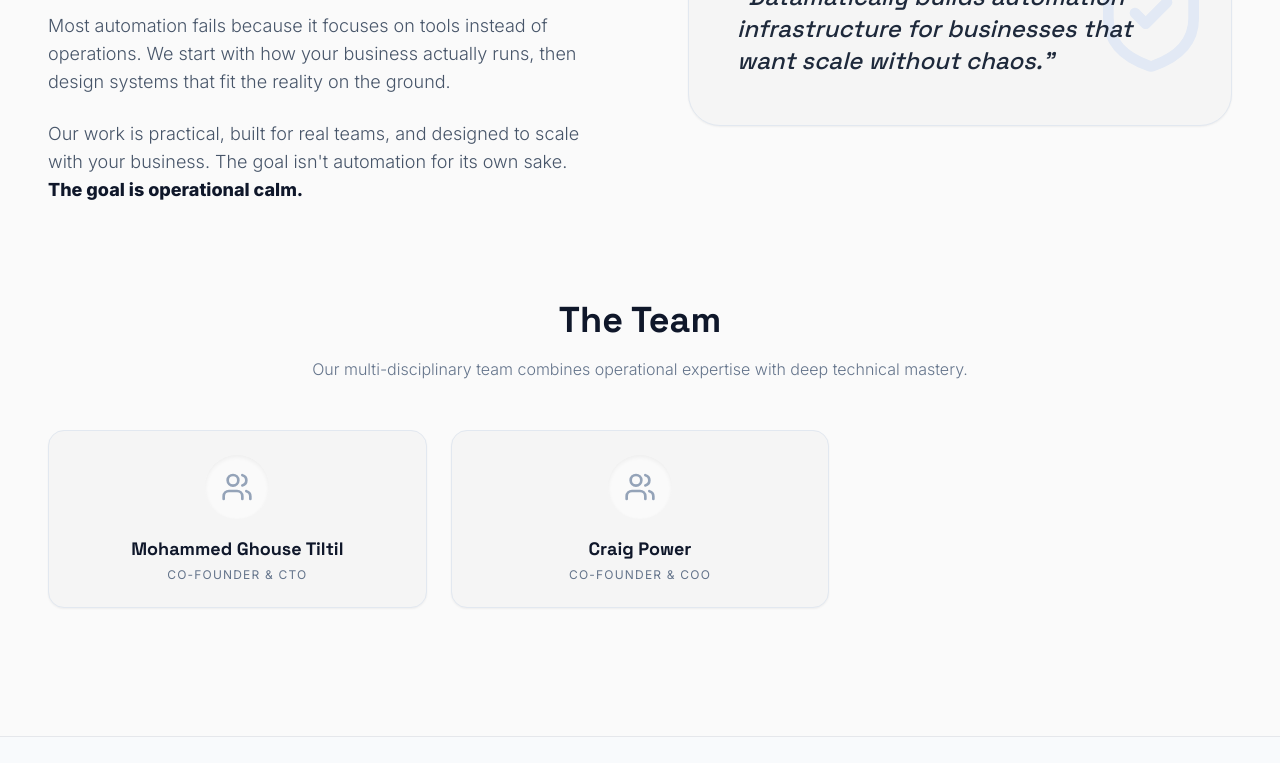
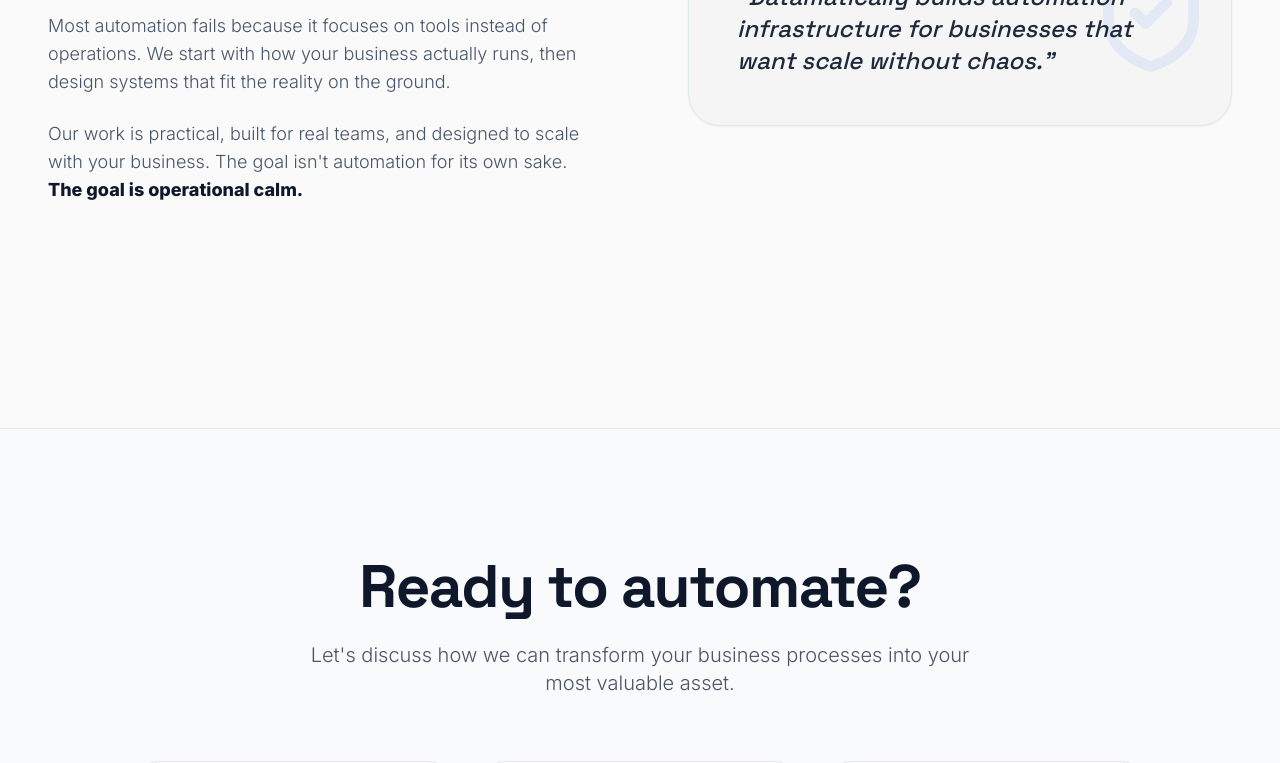
Before and after one commit to mohdghousetiltil/datamatically-v3, a React (Vite) app: page / in a window 1280 px wide. Shown: the part 4640-5403 px from the top of the page. Built offline with nearby package versions, Linux system fonts and the light colour scheme; no server answers.

Commit message:
additional chnages

```diff
--- a/components/About.tsx
+++ b/components/About.tsx
@@ -69,6 +69,7 @@ export default function About() {
         </MotionDiv>
 
         {/* Section: The Team */}
+        {false && (
           <MotionDiv
             initial="hidden"
             whileInView="visible"
@@ -94,6 +95,7 @@ export default function About() {
               </MotionDiv>
             </div>
           </MotionDiv>
+        )}
 
       </div>
     </section>
```
Lines whose indentation alone changed are shown as unchanged.
